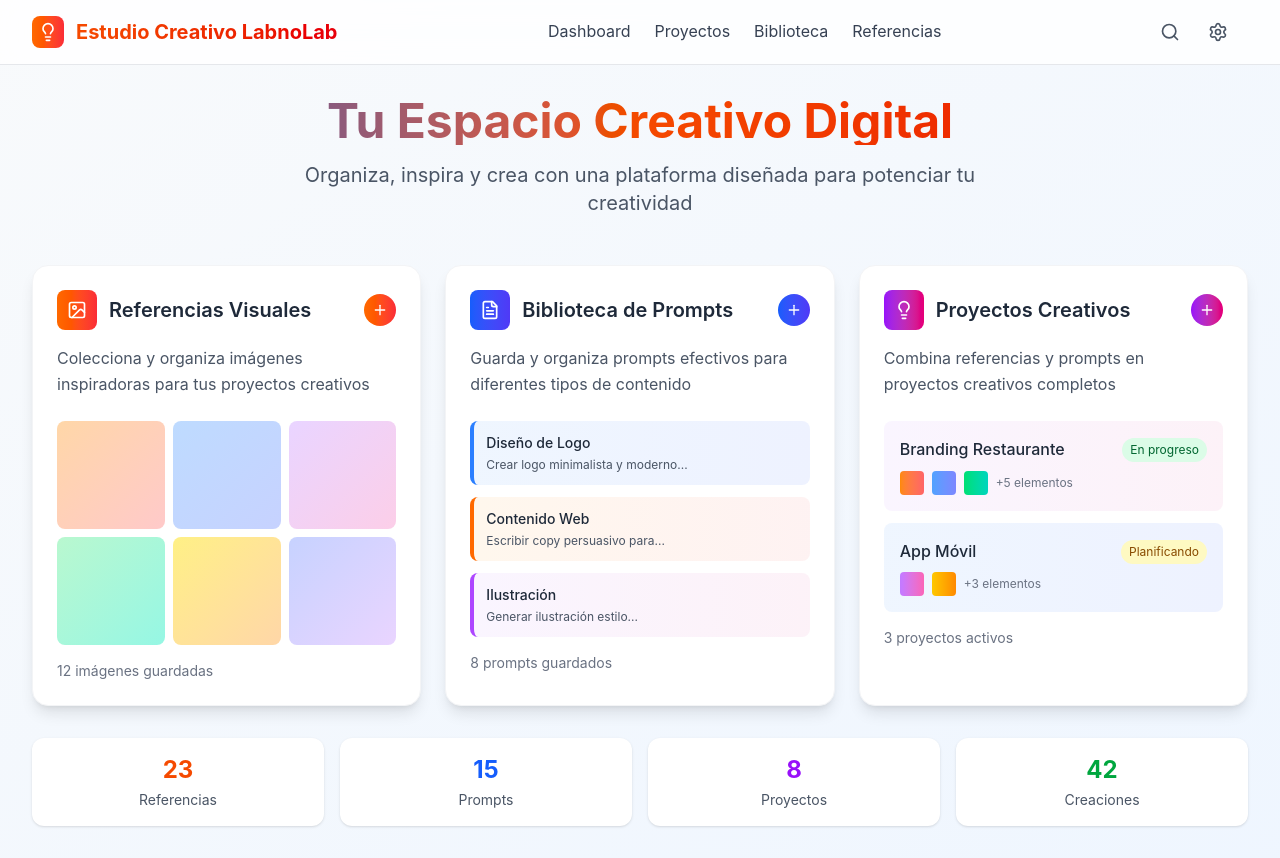
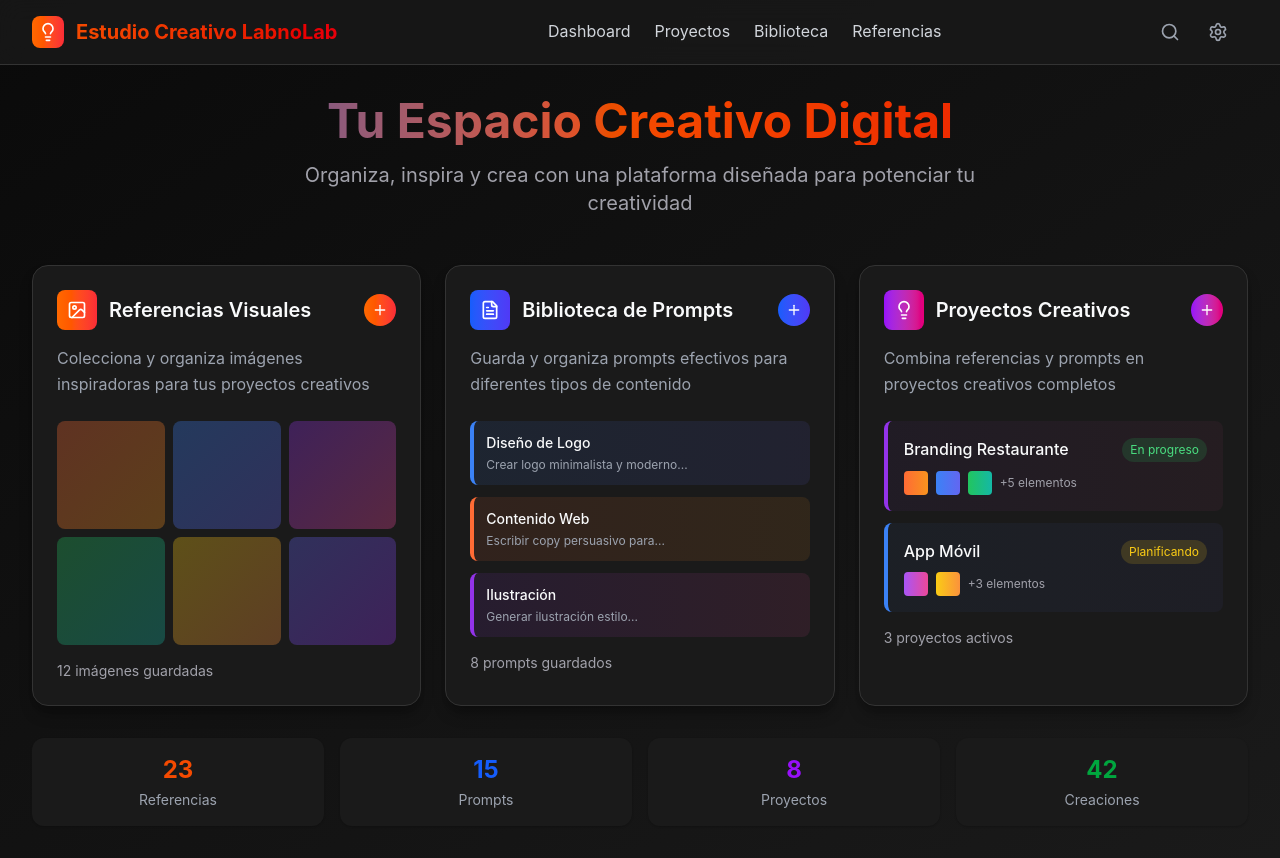
Before and after one commit to LabnoLab/estudio-creatibo-labnolab, a Next.js app: page / in a window 1280 px wide. Built offline with nearby package versions, Linux system fonts and the light colour scheme.

Commit message:
v0.2: Tema oscuro implementado - estilo Midjourney base

```diff
--- a/src/app/globals.css
+++ b/src/app/globals.css
@@ -1,12 +1,18 @@
 @import "tailwindcss";
 
 :root {
-  --background: #fafafa;
-  --foreground: #171717;
+  --background: #0a0a0a;
+  --foreground: #ffffff;
+  --secondary: #1a1a1a;
+  --muted: #2a2a2a;
+  --border: #333333;
   --primary-orange: #FF6B35;
   --primary-red: #F7931E;
   --primary-blue-dark: #1E3A8A;
   --primary-blue: #3B82F6;
+  --text-muted: #a1a1aa;
+  --card-bg: #1a1a1a;
+  --header-bg: rgba(26, 26, 26, 0.8);
 }
 
 @theme inline {
@@ -16,10 +22,11 @@
   --font-mono: var(--font-geist-mono);
 }
 
-@media (prefers-color-scheme: dark) {
+/* Force dark theme always */
+@media (prefers-color-scheme: light) {
   :root {
-    --background: #0f0f0f;
-    --foreground: #ededed;
+    --background: #0a0a0a;
+    --foreground: #ffffff;
   }
 }
 
@@ -32,18 +39,18 @@ body {
   -moz-osx-font-smoothing: grayscale;
 }
 
-/* Custom scrollbar */
+/* Custom scrollbar for dark theme */
 ::-webkit-scrollbar {
-  width: 6px;
+  width: 8px;
 }
 
 ::-webkit-scrollbar-track {
-  background: #f1f1f1;
+  background: #1a1a1a;
 }
 
 ::-webkit-scrollbar-thumb {
   background: linear-gradient(180deg, var(--primary-orange), var(--primary-red));
-  border-radius: 3px;
+  border-radius: 4px;
 }
 
 ::-webkit-scrollbar-thumb:hover {
@@ -53,6 +60,136 @@ body {
 /* Smooth transitions for all elements */
 * {
   transition: color 0.2s ease, background-color 0.2s ease, border-color 0.2s ease, transform 0.2s ease, box-shadow 0.2s ease;
+}
+
+/* Override Tailwind classes for dark theme */
+
+/* Background overrides */
+.bg-gradient-to-br.from-slate-50.to-blue-50 {
+  background: linear-gradient(to bottom right, #0a0a0a, #1a1a1a) !important;
+}
+
+.bg-white\/80 {
+  background: var(--header-bg) !important;
+}
+
+.bg-white {
+  background: var(--card-bg) !important;
+}
+
+/* Border overrides */
+.border-gray-200 {
+  border-color: var(--border) !important;
+}
+
+.border-gray-100 {
+  border-color: var(--border) !important;
+}
+
+/* Text overrides */
+.text-gray-700 {
+  color: #d1d5db !important;
+}
+
+.text-gray-600 {
+  color: #9ca3af !important;
+}
+
+.text-gray-800 {
+  color: #f9fafb !important;
+}
+
+.text-gray-500 {
+  color: var(--text-muted) !important;
+}
+
+/* Hover states */
+.hover\:text-orange-600:hover {
+  color: var(--primary-orange) !important;
+}
+
+.hover\:shadow-xl:hover {
+  box-shadow: 0 20px 25px -5px rgba(255, 107, 53, 0.1), 0 10px 10px -5px rgba(255, 107, 53, 0.04) !important;
+}
+
+.hover\:shadow-md:hover {
+  box-shadow: 0 4px 6px -1px rgba(255, 107, 53, 0.1), 0 2px 4px -1px rgba(255, 107, 53, 0.06) !important;
+}
+
+/* Shadow overrides for dark theme */
+.shadow-lg {
+  box-shadow: 0 10px 15px -3px rgba(0, 0, 0, 0.3), 0 4px 6px -2px rgba(0, 0, 0, 0.1) !important;
+}
+
+.shadow-sm {
+  box-shadow: 0 1px 2px 0 rgba(0, 0, 0, 0.2) !important;
+}
+
+/* Card background variations for visual interest */
+.bg-gradient-to-r.from-blue-50.to-indigo-50 {
+  background: linear-gradient(to right, rgba(59, 130, 246, 0.1), rgba(99, 102, 241, 0.1)) !important;
+  border-left: 4px solid #3b82f6 !important;
+}
+
+.bg-gradient-to-r.from-orange-50.to-red-50 {
+  background: linear-gradient(to right, rgba(255, 107, 53, 0.1), rgba(247, 147, 30, 0.1)) !important;
+  border-left: 4px solid var(--primary-orange) !important;
+}
+
+.bg-gradient-to-r.from-purple-50.to-pink-50 {
+  background: linear-gradient(to right, rgba(147, 51, 234, 0.1), rgba(236, 72, 153, 0.1)) !important;
+  border-left: 4px solid #9333ea !important;
+}
+
+/* Project status background overrides */
+.bg-gradient-to-r.from-purple-50.to-pink-50:not([class*="border-l"]) {
+  background: linear-gradient(to right, rgba(147, 51, 234, 0.05), rgba(236, 72, 153, 0.05)) !important;
+}
+
+.bg-gradient-to-r.from-blue-50.to-indigo-50:not([class*="border-l"]) {
+  background: linear-gradient(to right, rgba(59, 130, 246, 0.05), rgba(99, 102, 241, 0.05)) !important;
+}
+
+/* Color gradient squares - make them more vibrant in dark theme */
+.aspect-square.bg-gradient-to-br.from-orange-200.to-red-200 {
+  background: linear-gradient(to bottom right, rgba(255, 107, 53, 0.3), rgba(247, 147, 30, 0.3)) !important;
+}
+
+.aspect-square.bg-gradient-to-br.from-blue-200.to-indigo-200 {
+  background: linear-gradient(to bottom right, rgba(59, 130, 246, 0.3), rgba(99, 102, 241, 0.3)) !important;
+}
+
+.aspect-square.bg-gradient-to-br.from-purple-200.to-pink-200 {
+  background: linear-gradient(to bottom right, rgba(147, 51, 234, 0.3), rgba(236, 72, 153, 0.3)) !important;
+}
+
+.aspect-square.bg-gradient-to-br.from-green-200.to-teal-200 {
+  background: linear-gradient(to bottom right, rgba(34, 197, 94, 0.3), rgba(20, 184, 166, 0.3)) !important;
+}
+
+.aspect-square.bg-gradient-to-br.from-yellow-200.to-orange-200 {
+  background: linear-gradient(to bottom right, rgba(250, 204, 21, 0.3), rgba(251, 146, 60, 0.3)) !important;
+}
+
+.aspect-square.bg-gradient-to-br.from-indigo-200.to-purple-200 {
+  background: linear-gradient(to bottom right, rgba(99, 102, 241, 0.3), rgba(147, 51, 234, 0.3)) !important;
+}
+
+/* Status badges with better contrast */
+.bg-green-100 {
+  background: rgba(34, 197, 94, 0.15) !important;
+}
+
+.text-green-800 {
+  color: #4ade80 !important;
+}
+
+.bg-yellow-100 {
+  background: rgba(250, 204, 21, 0.15) !important;
+}
+
+.text-yellow-800 {
+  color: #facc15 !important;
 }
 
 /* Custom gradient backgrounds for branding */
@@ -101,7 +238,7 @@ body {
   -webkit-backdrop-filter: blur(12px);
 }
 
-/* Custom button styles */
+/* Enhanced button styles for dark theme */
 .btn-primary {
   background: linear-gradient(135deg, var(--primary-orange), var(--primary-red));
   border: none;
@@ -133,3 +270,29 @@ body {
   transform: translateY(-2px);
   box-shadow: 0 8px 25px rgba(59, 130, 246, 0.3);
 }
+
+/* Project element colors - more vibrant in dark theme */
+.w-6.h-6.bg-gradient-to-r.from-orange-400.to-red-400 {
+  background: linear-gradient(to right, var(--primary-orange), var(--primary-red)) !important;
+}
+
+.w-6.h-6.bg-gradient-to-r.from-blue-400.to-indigo-400 {
+  background: linear-gradient(to right, #3b82f6, #6366f1) !important;
+}
+
+.w-6.h-6.bg-gradient-to-r.from-green-400.to-teal-400 {
+  background: linear-gradient(to right, #22c55e, #14b8a6) !important;
+}
+
+.w-6.h-6.bg-gradient-to-r.from-purple-400.to-pink-400 {
+  background: linear-gradient(to right, #a855f7, #ec4899) !important;
+}
+
+.w-6.h-6.bg-gradient-to-r.from-yellow-400.to-orange-400 {
+  background: linear-gradient(to right, #facc15, #fb923c) !important;
+}
+
+/* Ensure text remains readable */
+.max-w-2xl {
+  color: var(--text-muted) !important;
+}
```
